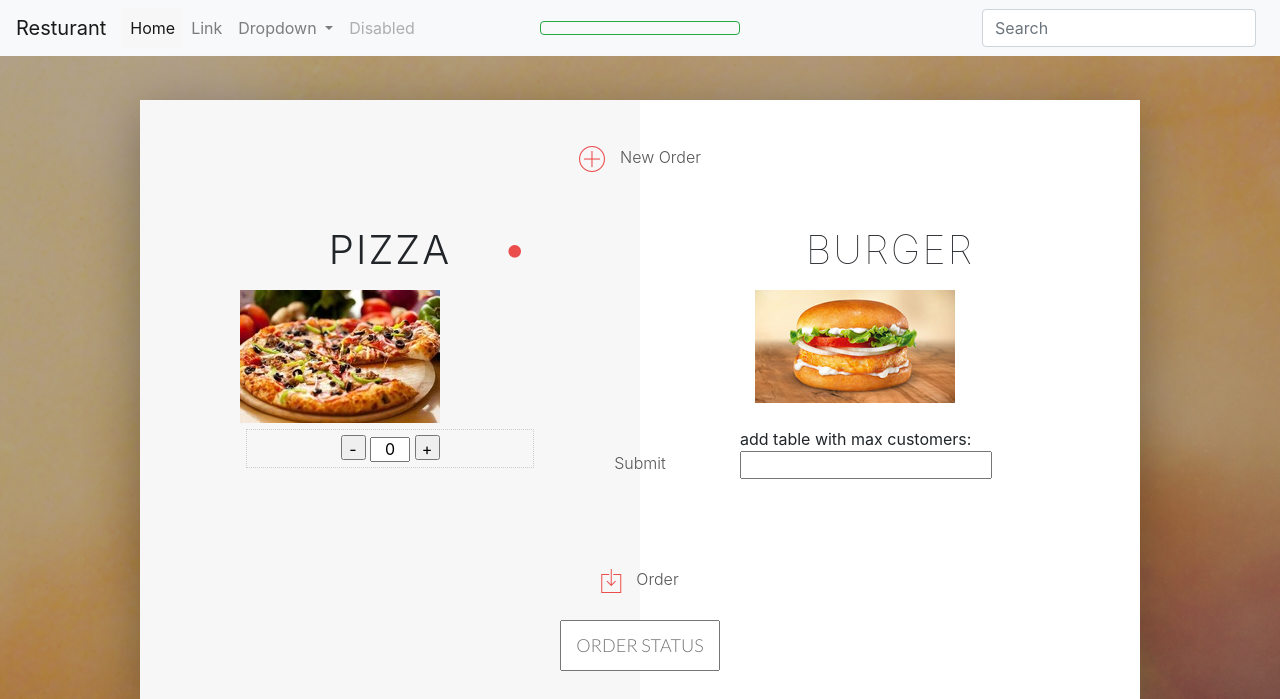
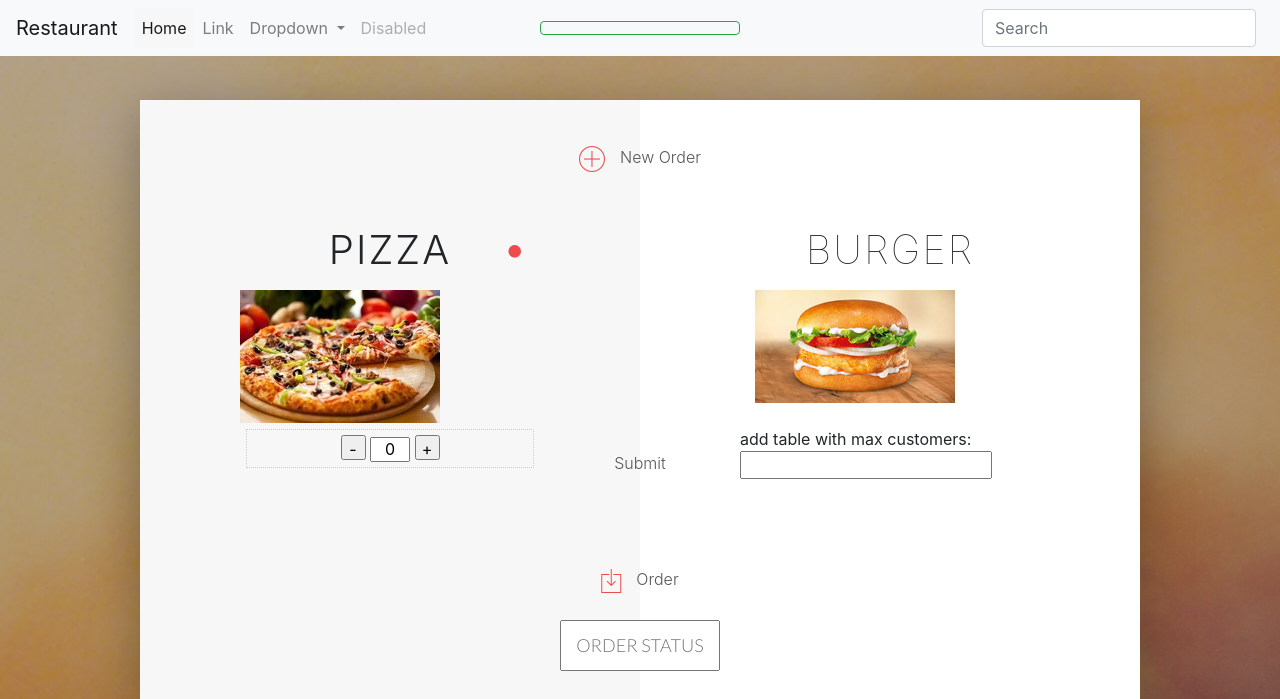
Before and after one commit to AzyCrw4282/Restaurant-Website, a Django app: page /menu/ in a window 1280 px wide. Shown: the top 699 px of the page. Run offline with Django 3.2, Linux system fonts and the light colour scheme; some libraries are stand-ins or nearby versions.

Commit message:
Just changed the spelling of Restaurant

```diff
--- a/menu/templates/index.html
+++ b/menu/templates/index.html
@@ -13,7 +13,7 @@
     <!-- Bootstrap CSS -->
     <link rel="stylesheet" href="https://stackpath.bootstrapcdn.com/bootstrap/4.2.1/css/bootstrap.min.css"
           integrity="sha384-GJzZqFGwb1QTTN6wy59ffF1BuGJpLSa9DkKMp0DgiMDm4iYMj70gZWKYbI706tWS" crossorigin="anonymous">
-    <title>Resturant Order </title>
+    <title>Restaurant Order </title>
 </head>
 <body>
 <!-- Optional JavaScript -->
@@ -27,7 +27,7 @@
         integrity="sha384-B0UglyR+jN6CkvvICOB2joaf5I4l3gm9GU6Hc1og6Ls7i6U/mkkaduKaBhlAXv9k"
         crossorigin="anonymous"></script>
 <nav class="navbar navbar-expand-lg navbar-light bg-light">
-    <a class="navbar-brand" href="#">Resturant</a>
+    <a class="navbar-brand" href="#">Restaurant</a>
     <button class="navbar-toggler" type="button" data-toggle="collapse" data-target="#navbarSupportedContent"
             aria-controls="navbarSupportedContent" aria-expanded="false" aria-label="Toggle navigation">
         <span class="navbar-toggler-icon"></span>
```
